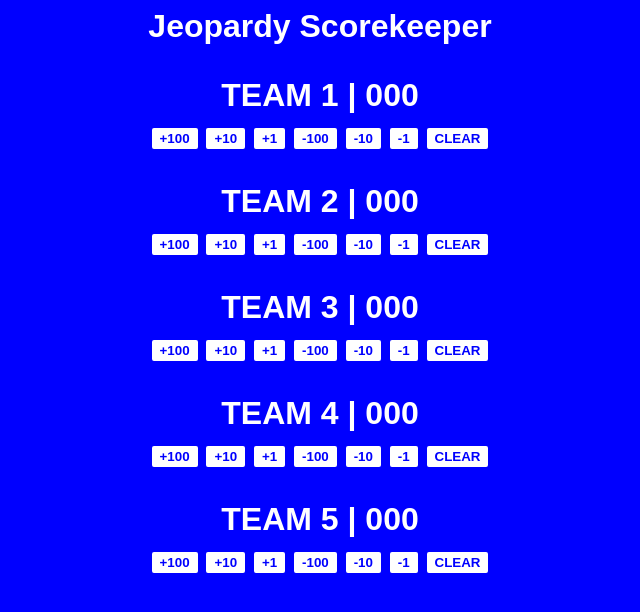
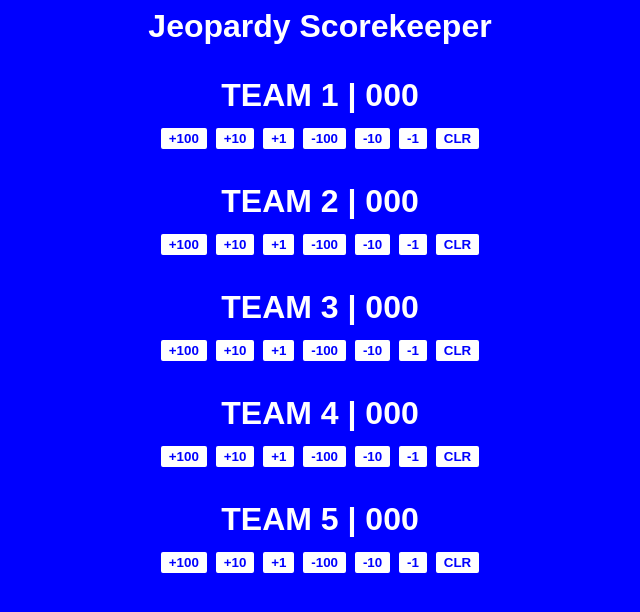
Before and after one commit to BiteableFunds/jscore, a plain HTML site: page index.html in a window 1280 px wide. Shown: the whole page, without its empty margins (320-960 px from the left). Drawn offline with Linux system fonts and the light colour scheme.

Commit message:
Update index.html

```diff
--- a/index.html
+++ b/index.html
@@ -14,7 +14,7 @@
   <button onclick="sub(10, 1)">-10</button>
   <button onclick="sub(1, 1)">-1</button>
 
-  <button class="clrbtn"onclick="reset(1)">CLEAR</button>
+  <button class="clrbtn"onclick="reset(1)">CLR</button>
 </div>
 
 <div class="team">
@@ -27,7 +27,7 @@
   <button onclick="sub(10, 2)">-10</button>
   <button onclick="sub(1, 2)">-1</button>
 
-  <button class="clrbtn"onclick="reset(2)">CLEAR</button>
+  <button class="clrbtn"onclick="reset(2)">CLR</button>
 </div>
 
 <div class="team">
@@ -40,7 +40,7 @@
   <button onclick="sub(10, 3)">-10</button>
   <button onclick="sub(1, 3)">-1</button>
 
-  <button class="clrbtn"onclick="reset(3)">CLEAR</button>
+  <button class="clrbtn"onclick="reset(3)">CLR</button>
 </div>
 
 <div class="team">
@@ -53,7 +53,7 @@
   <button onclick="sub(10, 4)">-10</button>
   <button onclick="sub(1, 4)">-1</button>
 
-  <button class="clrbtn"onclick="reset(4)">CLEAR</button>
+  <button class="clrbtn"onclick="reset(4)">CLR</button>
 </div>
 
 <div class="team">
@@ -66,7 +66,7 @@
   <button onclick="sub(10, 5)">-10</button>
   <button onclick="sub(1, 5)">-1</button>
 
-  <button class="clrbtn"onclick="reset(5)">CLEAR</button>
+  <button class="clrbtn"onclick="reset(5)">CLR</button>
 </div>
 
 <script src="pagescript.js" type="text/javascript"></script>
```
